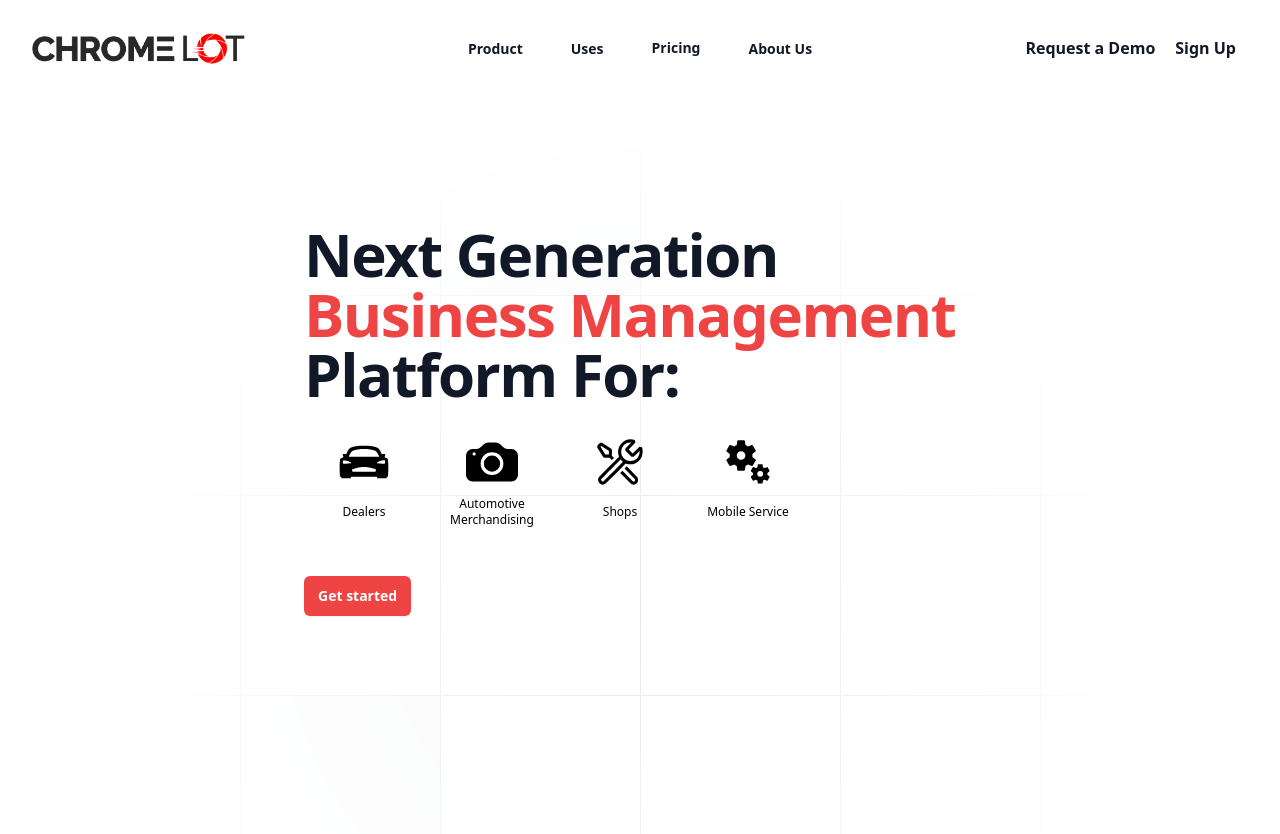
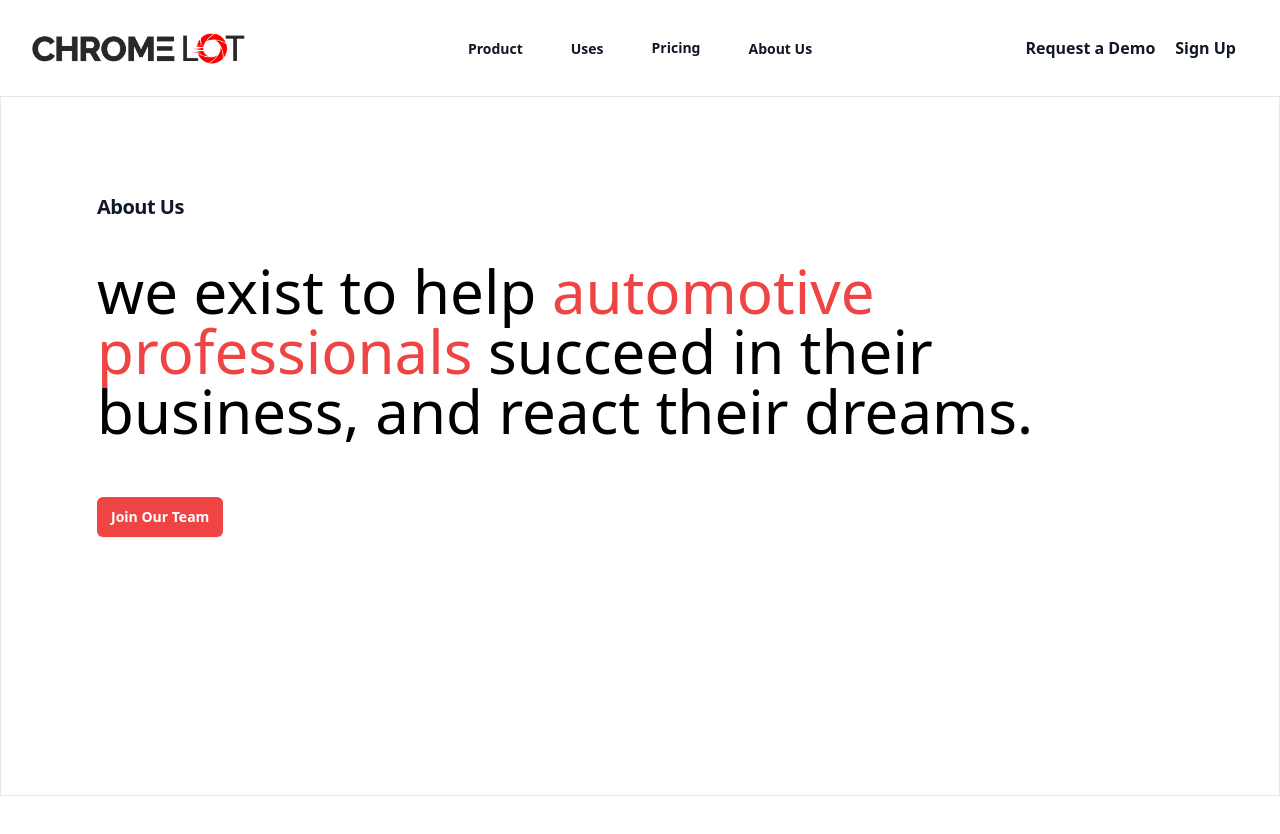
Before and after one commit to torchcommercialmedia/marketingsite, a Next.js app: page /about-us in a window 1280 px wide. Shown: the top 834 px of the page. After the commit the page ends 800 px from the top, so only its background shows below. Built offline with nearby package versions, Linux system fonts and the light colour scheme.

Commit message:
added about us page

```diff
--- a/components/AboutUs/HeroAbout.tsx
+++ b/components/AboutUs/HeroAbout.tsx
@@ -10,114 +10,23 @@ type Props = {};
 
 const HeroAbout = (props: Props) => {
   return (
-    <div className="relative isolate w-full h-[calc(100vh-100px)]">
-      <svg
-        className="absolute inset-x-0 top-0 -z-10 h-[64rem] w-full stroke-gray-200 [mask-image:radial-gradient(32rem_32rem_at_center,white,transparent)]"
-        aria-hidden="true"
-      >
-        <defs>
-          <pattern
-            id="1f932ae7-37de-4c0a-a8b0-a6e3b4d44b84"
-            width={200}
-            height={200}
-            x="50%"
-            y={-1}
-            patternUnits="userSpaceOnUse"
+    <div className="relative isolate w-full h-[calc(100vh-100px)] border">
+      <div className="w-full p-24 max-w-7xl mx-auto">
+        <h1 className="font-bold tracking-tight text-gray-900 text-xl md:text-left text-center">
+          About Us
+        </h1>
+        <h3 className="text-6xl mt-10">
+          we exist to help{" "}
+          <span className="text-red-500">automotive professionals</span> succeed
+          in their business, and react their dreams.
+        </h3>
+        <div className="mt-14 flex items-center gap-x-6">
+          <Link
+            href="/"
+            className="rounded-md bg-red-500 px-3.5 py-2.5 mx-auto sm:mx-0 text-sm font-semibold text-white shadow-sm hover:bg-red-400 focus-visible:outline focus-visible:outline-2 focus-visible:outline-offset-2 focus-visible:outline-red-600"
           >
-            <path d="M.5 200V.5H200" fill="none" />
-          </pattern>
-        </defs>
-        <svg x="50%" y={-1} className="overflow-visible fill-gray-50">
-          <path
-            d="M-200 0h201v201h-201Z M600 0h201v201h-201Z M-400 600h201v201h-201Z M200 800h201v201h-201Z"
-            strokeWidth={0}
-          />
-        </svg>
-        <rect
-          width="100%"
-          height="100%"
-          strokeWidth={0}
-          fill="url(#1f932ae7-37de-4c0a-a8b0-a6e3b4d44b84)"
-        />
-      </svg>
-      <div
-        className="absolute left-1/2 right-0 top-0 -z-10 -ml-24 transform-gpu overflow-hidden blur-3xl lg:ml-24 xl:ml-48"
-        aria-hidden="true"
-      >
-        <div
-          className="aspect-[801/1036] w-[50.0625rem] bg-gradient-to-tr from-[#9089fc] to-[ff729a] opacity-30"
-          style={{
-            clipPath:
-              "polygon(63.1% 29.5%, 100% 17.1%, 76.6% 3%, 48.4% 0%, 44.6% 4.7%, 54.5% 25.3%, 59.8% 49%, 55.2% 57.8%, 44.4% 57.2%, 27.8% 47.9%, 35.1% 81.5%, 0% 97.7%, 39.2% 100%, 35.2% 81.4%, 97.2% 52.8%, 63.1% 29.5%)",
-          }}
-        />
-      </div>
-      <div className="overflow-hidden">
-        <div className="mx-auto max-w-7xl px-6 pb-32 pt-10 sm:pt-10 lg:px-8 lg:pt-32">
-          <div className="mx-auto max-w-2xl gap-x-14 lg:mx-0 lg:flex lg:max-w-none lg:items-center">
-            <div className="w-full max-w-xl lg:shrink-0 xl:max-w-2xl sm:mx-auto">
-              <h1 className="text-4xl font-bold tracking-tight text-gray-900 sm:text-6xl md:text-left text-center">
-                Next Generation{" "}
-                <span className="text-red-500">Business Management</span>{" "}
-                Platform For:
-              </h1>
-              <div className="p-4"></div>
-              <div className="sm:flex">
-                <div className="gap-2 grid grid-cols-2 sm:grid-cols-4 items-center">
-                  <div className="flex text-center hover:scale-105 mx-auto w-32 sm:w-[120px] items-center justify-center flex-col hover:cursor-pointer rounded-2xl">
-                    <div className="flex col-span-1">
-                      <IoCarSportSharp size={42} className="flex sm:hidden" />
-                      <IoCarSportSharp size={52} className="hidden sm:block" />
-                    </div>
-                    <p className="h-12 flex text-xs sm:text-md items-center">
-                      Dealers
-                    </p>
-                  </div>
-                  <div className="flex text-center hover:scale-105 mx-auto w-32 sm:w-[120px] items-center justify-center flex-col hover:cursor-pointer rounded-2xl">
-                    <div className="flex col-span-1">
-                      <BsCameraFill size={42} className="flex sm:hidden" />
-                      <BsCameraFill size={52} className="hidden sm:block" />
-                    </div>
-                    <p className="h-12 flex text-xs sm:text-md items-center">
-                      Automotive Merchandising
-                    </p>
-                  </div>
-                  <div className="flex text-center hover:scale-105 mx-auto w-32 sm:w-[120px] items-center justify-center flex-col hover:cursor-pointer rounded-2xl">
-                    <div className="flex col-span-1">
-                      <VscTools size={42} className="flex sm:hidden" />
-                      <VscTools size={52} className="hidden sm:block" />
-                    </div>
-                    <p className="h-12 flex text-xs sm:text-md items-center">
-                      Shops
-                    </p>
-                  </div>
-                  <div className="flex text-center hover:scale-105 mx-auto w-32 sm:w-[120px] items-center justify-center flex-col hover:cursor-pointer rounded-2xl">
-                    <div className="flex col-span-1">
-                      <MdMiscellaneousServices
-                        size={42}
-                        className="flex sm:hidden"
-                      />
-                      <MdMiscellaneousServices
-                        size={52}
-                        className="hidden sm:block"
-                      />
-                    </div>
-                    <p className="h-12 flex text-xs sm:text-md items-center">
-                      Mobile Service
-                    </p>
-                  </div>
-                </div>
-              </div>
-              <div className="mt-10 flex items-center gap-x-6">
-                <Link
-                  href="/"
-                  className="rounded-md bg-red-500 px-3.5 py-2.5 mx-auto sm:mx-0 text-sm font-semibold text-white shadow-sm hover:bg-red-400 focus-visible:outline focus-visible:outline-2 focus-visible:outline-offset-2 focus-visible:outline-red-600"
-                >
-                  Get started
-                </Link>
-              </div>
-            </div>
-          </div>
+            Join Our Team
+          </Link>
         </div>
       </div>
     </div>
```
